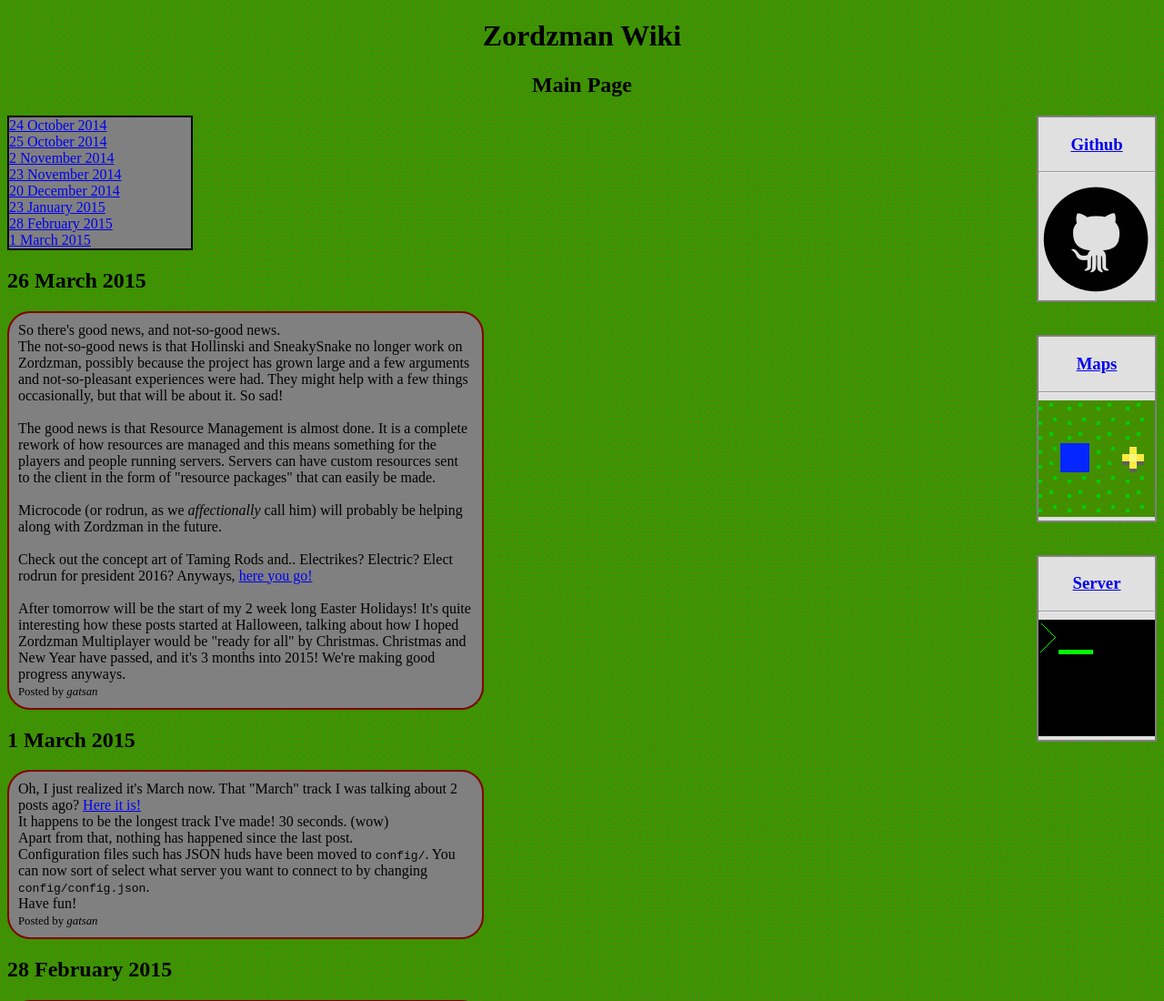
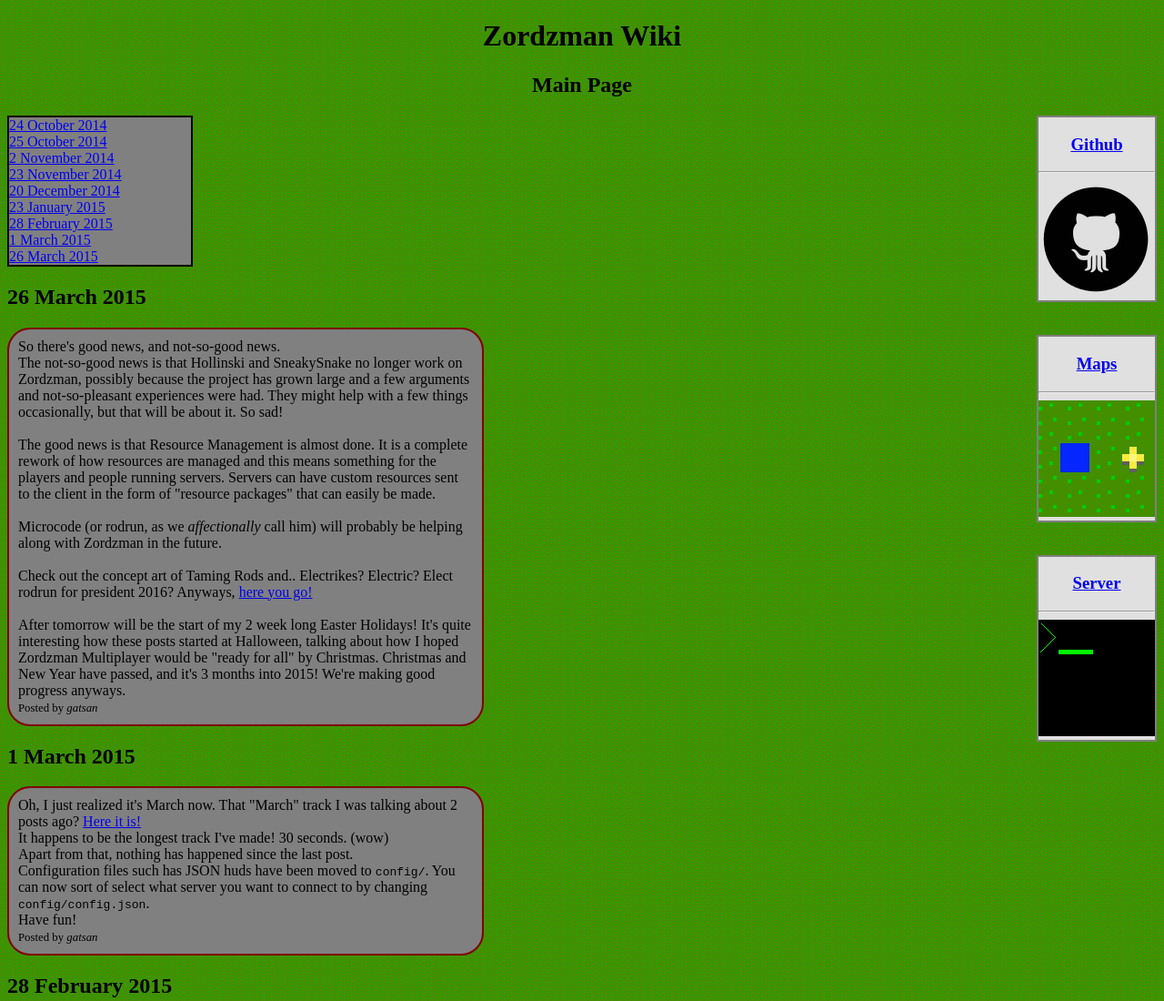
Before and after one commit to TeamLe-Shop/zordzman-site, a plain HTML site: page index.html in a window 1280 px wide. Shown: the top 1100 px of the page at 91% size. Drawn offline with Linux system fonts and the light colour scheme.

Commit message:
Add march posts to post index

```diff
--- a/index.html
+++ b/index.html
@@ -62,6 +62,7 @@
           <a href="#23-jan-15">23 January 2015</a><br>
           <a href="#28-feb-15">28 February 2015</a><br>
           <a href="#1-mar-15">1 March 2015</a><br>
+          <a href="#26-mar-15">26 March 2015</a><br>
         </div>
 	  </nav>
 	  <h2 id="26-mar-15">26 March 2015</h2>
```
